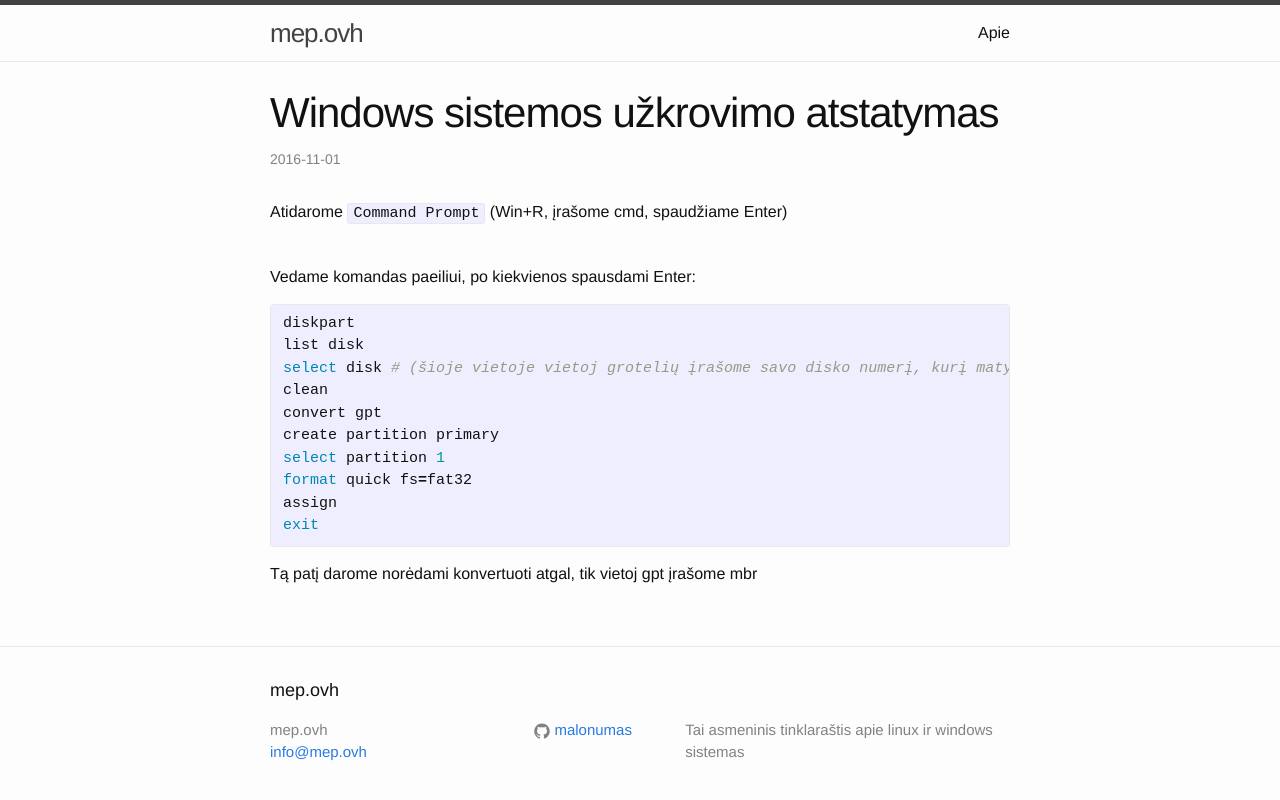
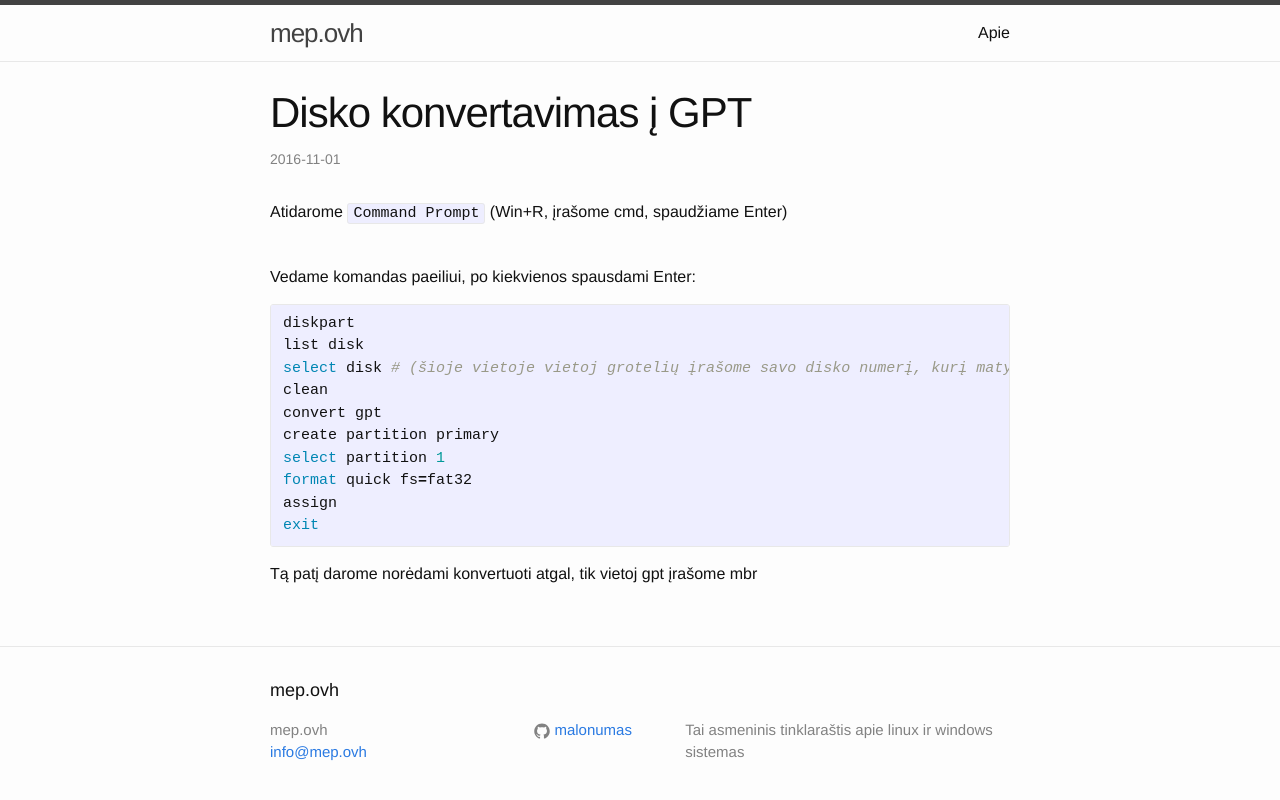
Before and after one commit to malonumas/malonumas.github.io, a Jekyll site: the page built from _posts/2016-11-01-disko-konvertavimas-i-gpt .markdown, in a window 1280 px wide. Shown: the top 800 px of the page. Built offline with Jekyll 4.4.1, drawn with Linux system fonts in a browser that asks for light colours.

Commit message:
atnaujinimas 2016-11-01

```diff
--- a/_posts/2016-11-01-disko-konvertavimas-i-gpt .markdown
+++ b/_posts/2016-11-01-disko-konvertavimas-i-gpt .markdown
@@ -1,6 +1,6 @@
 ---
 layout: post
-title:  "Windows sistemos užkrovimo atstatymas"
+title:  "Disko konvertavimas į GPT"
 date:   2016-11-01 17:29:29 +0300
 categories: windows
 ---
```
